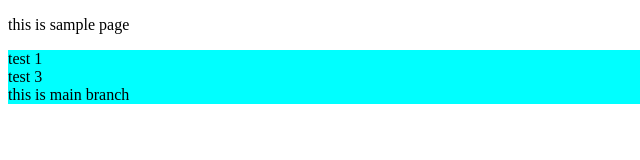
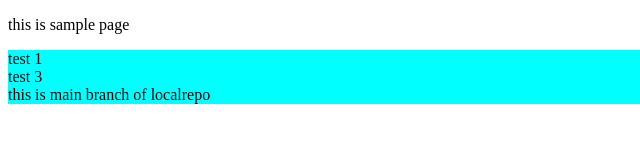
Before and after one commit to krrahu/documents, a plain HTML site: page index.html in a window 1280 px wide. Shown: the full height of the page, 0-640 px from the left. Drawn offline with Linux system fonts and the light colour scheme.

Commit message:
to main branch

```diff
--- a/index.html
+++ b/index.html
@@ -19,7 +19,7 @@
     <p>this is sample page</p>
     <div> test 1</div>
     <div>test 3</div>
-    <div>this is main branch</div>
+    <div>this is main branch of localrepo</div>
     <h2 style="background-color: rgb(55, 0, 255);">
 </body>
 
```
